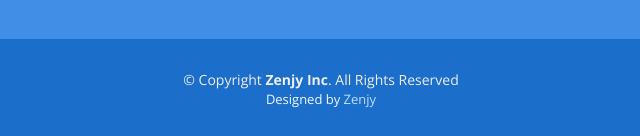
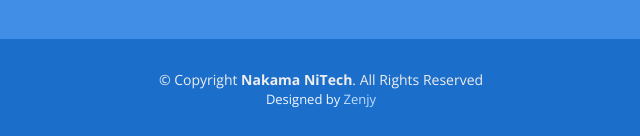
Before and after one commit to zenjutahi/zenjy_inc, a plain HTML site: page index.html in a window 1280 px wide. Shown: the part 7043-7179 px from the top of the page, 319-959 px from the left. Drawn offline with nearby package versions, Linux system fonts and the light colour scheme; files whose address does not match are found by name.

Commit message:
Content update - nakama nitech services

```diff
--- a/index.html
+++ b/index.html
@@ -785,7 +785,7 @@
 
     <div class="container">
       <div class="copyright">
-        &copy; Copyright <strong>Zenjy Inc</strong>. All Rights Reserved
+        &copy; Copyright <strong>Nakama NiTech</strong>. All Rights Reserved
       </div>
       <div class="credits">
         Designed by <a href="https://zenjy-mutahi.netlify.com/">Zenjy</a>
```
